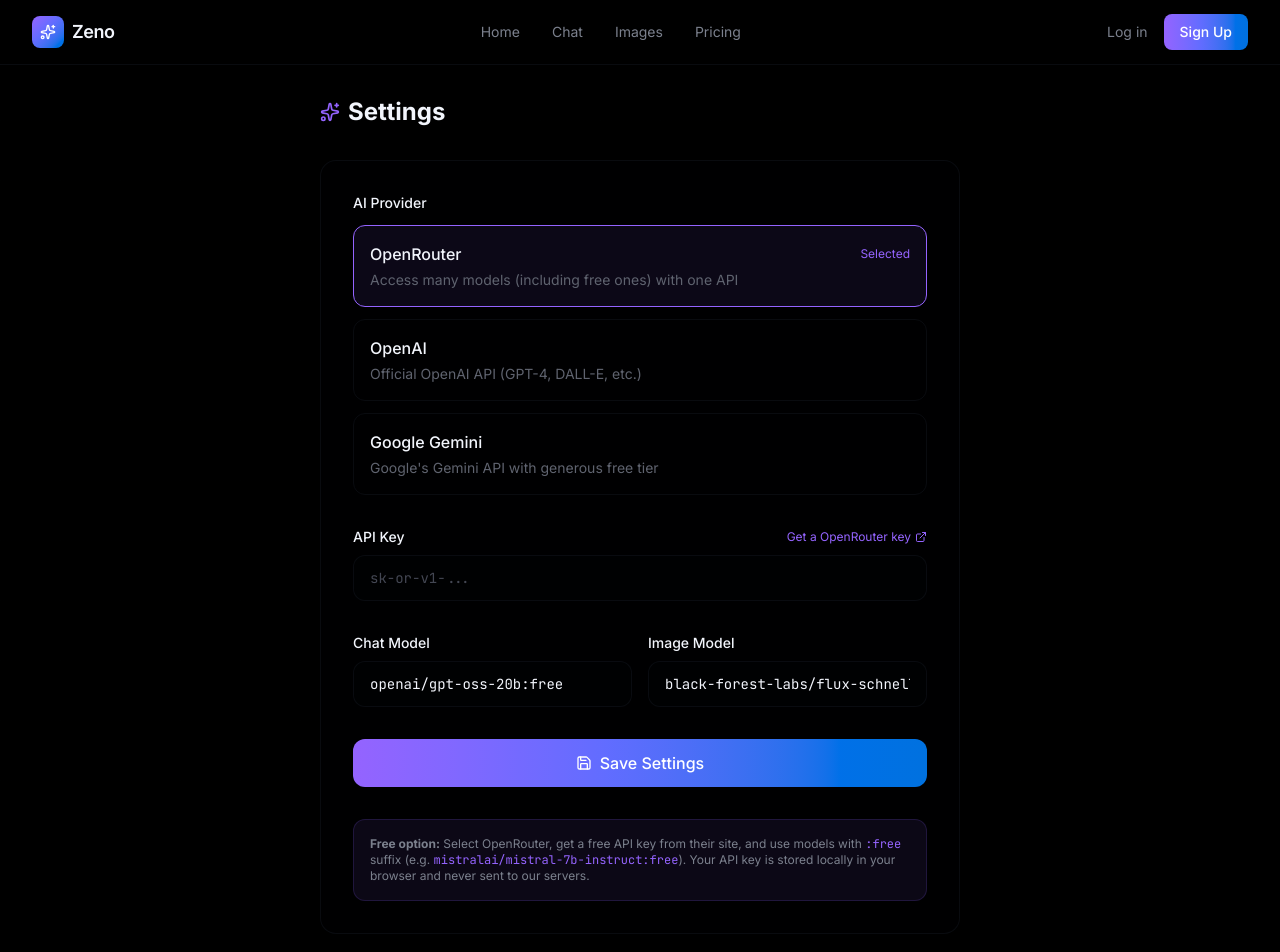
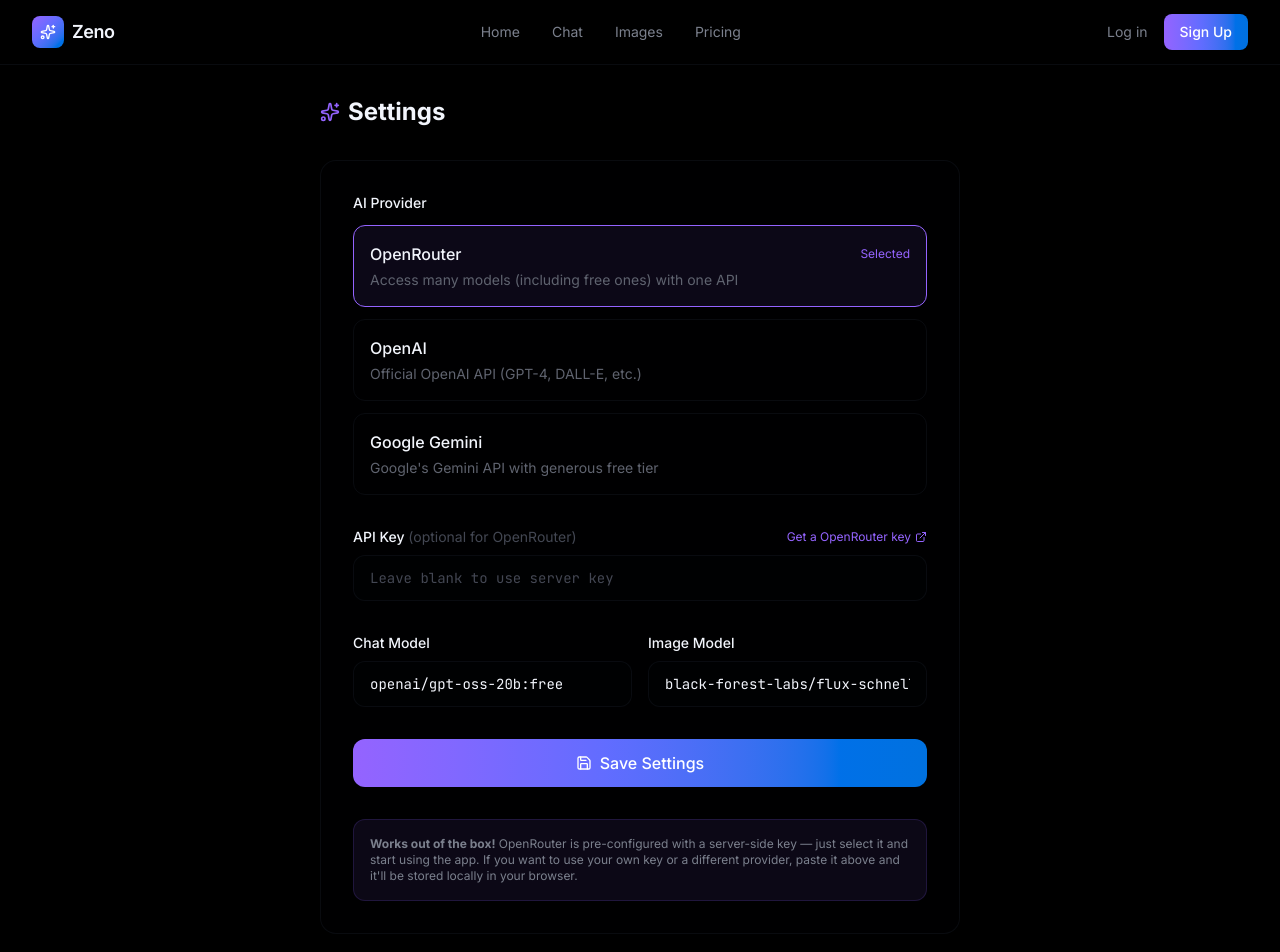
Before and after one commit to mystry112000/cbe-boy7, a Next.js app: page /settings in a window 1280 px wide. Shown: the top 952 px of the page. Built offline with nearby package versions, Linux system fonts and the light colour scheme.

Commit message:
Make API key optional — server-side OpenRouter fallback

```diff
--- a/src/app/api/chat/route.ts
+++ b/src/app/api/chat/route.ts
@@ -4,7 +4,8 @@
   try {
     const { messages, provider, apiKey, model } = await req.json()
 
-    if (!apiKey) {
+    const key = apiKey || (provider === "openrouter" ? process.env.OPENROUTER_API_KEY : "")
+    if (!key) {
       return Response.json({ error: "API key not configured" }, { status: 400 })
     }
 
@@ -22,7 +23,7 @@
 
     if (provider === "gemini") {
       const geminiModel = model || "gemini-2.0-flash"
-      const url = `${baseUrl}/models/${geminiModel}:generateContent?key=${apiKey}`
+      const url = `${baseUrl}/models/${geminiModel}:generateContent?key=${key}`
       const contents = messages.map((m: any) => ({
         role: m.role === "assistant" ? "model" : "user",
         parts: [{ text: m.content }],
@@ -48,7 +49,7 @@
       method: "POST",
       headers: {
         "Content-Type": "application/json",
-        Authorization: `Bearer ${apiKey}`,
+        Authorization: `Bearer ${key}`,
         ...(provider === "openrouter"
           ? { "HTTP-Referer": "https://zeno-ai-wine.vercel.app", "X-Title": "Zeno AI" }
           : {}),
--- a/src/app/api/image/route.ts
+++ b/src/app/api/image/route.ts
@@ -3,6 +3,11 @@
 export async function POST(req: NextRequest) {
   try {
     const { prompt, provider, apiKey, model, ratio } = await req.json()
+
+    const key = apiKey || (provider === "openrouter" ? process.env.OPENROUTER_API_KEY : "")
+    if (!key) {
+      return NextResponse.json({ error: "API key not configured. Add one in Settings." }, { status: 400 })
+    }
 
     const sizeMap: Record<string, string> = {
       "1:1": "1024x1024",
@@ -12,10 +17,6 @@
       "3:4": "768x1024",
     }
     const size = sizeMap[ratio] || "1024x1024"
-
-    if (!apiKey) {
-      return NextResponse.json({ error: "API key not configured. Add one in Settings." }, { status: 400 })
-    }
 
     let baseUrl: string
     switch (provider) {
@@ -32,7 +33,7 @@
       method: "POST",
       headers: {
         "Content-Type": "application/json",
-        Authorization: `Bearer ${apiKey}`,
+        Authorization: `Bearer ${key}`,
         ...(provider === "openrouter" ? { "HTTP-Referer": "https://zeno-ai-wine.vercel.app", "X-Title": "Zeno AI" } : {}),
       },
       body: JSON.stringify({
--- a/src/app/chat/page.tsx
+++ b/src/app/chat/page.tsx
@@ -141,12 +141,6 @@
 
     setStreaming(true)
     setStreamContent("")
-
-    if (!config.apiKey) {
-      setStreamContent("⚠️ **No API key configured.** Go to **Settings** to add one.\n\nOpenRouter has free models — just get a key at [openrouter.ai/keys](https://openrouter.ai/keys) and paste it in Settings.")
-      setStreaming(false)
-      return
-    }
 
     const currentConv = conversationsRef.current.find((c) => c.id === activeId)
     const allMessages = [...(currentConv?.messages || []), userMsg]
--- a/src/app/image/page.tsx
+++ b/src/app/image/page.tsx
@@ -22,12 +22,6 @@
     setError("")
 
     const config = getConfig()
-
-    if (!config.apiKey) {
-      setError("No API key configured. Go to Settings to add one.")
-      setGenerating(false)
-      return
-    }
 
     try {
       const res = await fetch("/api/image", {
--- a/src/app/settings/page.tsx
+++ b/src/app/settings/page.tsx
@@ -84,7 +84,7 @@
 
           <div>
             <div className="flex items-center justify-between mb-2">
-              <label className="text-sm font-medium">API Key</label>
+              <label className="text-sm font-medium">API Key <span className="text-[oklch(0.4_0.02_270)] font-normal">(optional for OpenRouter)</span></label>
               {currentProvider && (
                 <a
                   href={currentProvider.url}
@@ -101,7 +101,7 @@
               type="password"
               value={config.apiKey}
               onChange={(e) => setConfig({ ...config, apiKey: e.target.value })}
-              placeholder={config.provider === "openrouter" ? "sk-or-v1-..." : "sk-..."}
+              placeholder={config.provider === "openrouter" ? "Leave blank to use server key" : "sk-..."}
               className="w-full px-4 py-3 rounded-xl bg-[oklch(0.06_0.01_270)] border border-[oklch(0.2_0.02_270/0.5)] text-sm font-mono text-foreground placeholder-[oklch(0.4_0.02_270)] outline-none focus:border-[oklch(0.65_0.25_290/0.5)] transition-colors"
             />
           </div>
@@ -163,10 +163,9 @@
 
           <div className="rounded-xl bg-[oklch(0.65_0.25_290/0.08)] border border-[oklch(0.65_0.25_290/0.15)] p-4">
             <p className="text-xs text-[oklch(0.6_0.02_270)]">
-              <strong>Free option:</strong> Select OpenRouter, get a free API key from their site,
-              and use models with <code className="text-[oklch(0.65_0.25_290)]">:free</code> suffix
-              (e.g. <code className="text-[oklch(0.65_0.25_290)]">mistralai/mistral-7b-instruct:free</code>).
-              Your API key is stored locally in your browser and never sent to our servers.
+              <strong>Works out of the box!</strong> OpenRouter is pre-configured with a server-side key —
+              just select it and start using the app. If you want to use your own key or a different provider,
+              paste it above and it'll be stored locally in your browser.
             </p>
           </div>
         </div>
```
